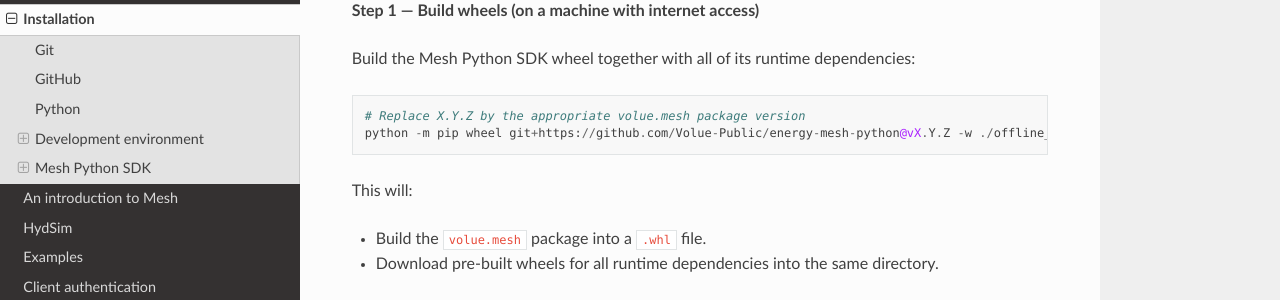
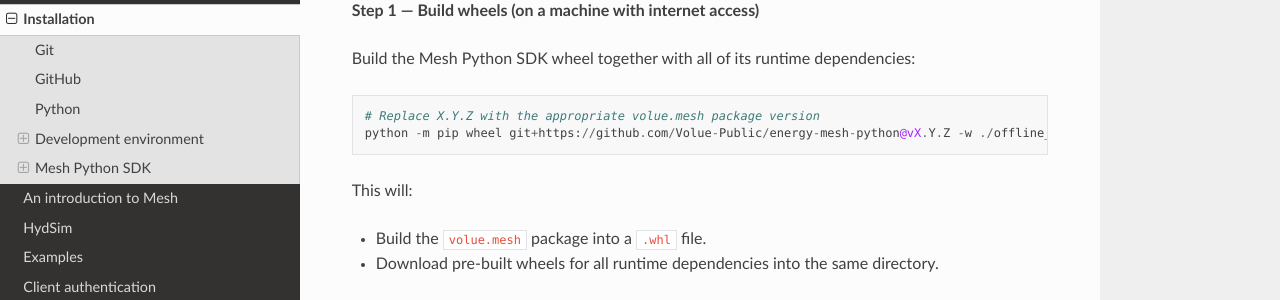
Before and after one commit to Volue-Public/energy-mesh-python, a Sphinx documentation site: the page built from docs/source/installation.rst, in a window 1280 px wide and 900 px high, scrolled down 2670 px. Shown: the part 151-451 px from the top of the window. Built offline with Sphinx 7.4.7 and the Read the Docs theme 3.1.0, drawn with Linux system fonts in a browser that asks for light colours.

Commit message:
Update docs/source/installation.rst
Co-authored-by: martingalvan-volue <161850672+martingalvan-volue@users.noreply.github.com>

```diff
--- a/docs/source/installation.rst
+++ b/docs/source/installation.rst
@@ -121,7 +121,7 @@
 
 Build the Mesh Python SDK wheel together with all of its runtime dependencies::
 
-    # Replace X.Y.Z by the appropriate volue.mesh package version
+    # Replace X.Y.Z with the appropriate volue.mesh package version
     python -m pip wheel git+https://github.com/Volue-Public/energy-mesh-python@vX.Y.Z -w ./offline_installer
 
 This will:
```
